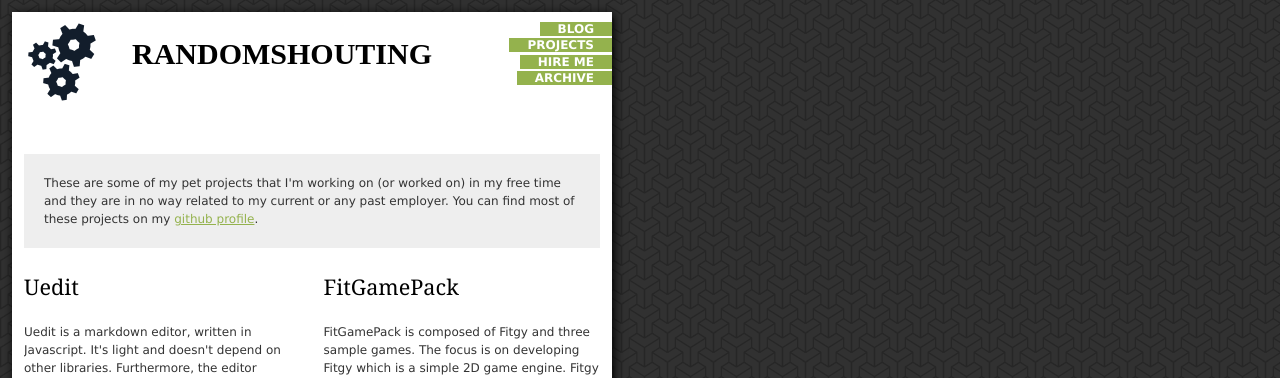
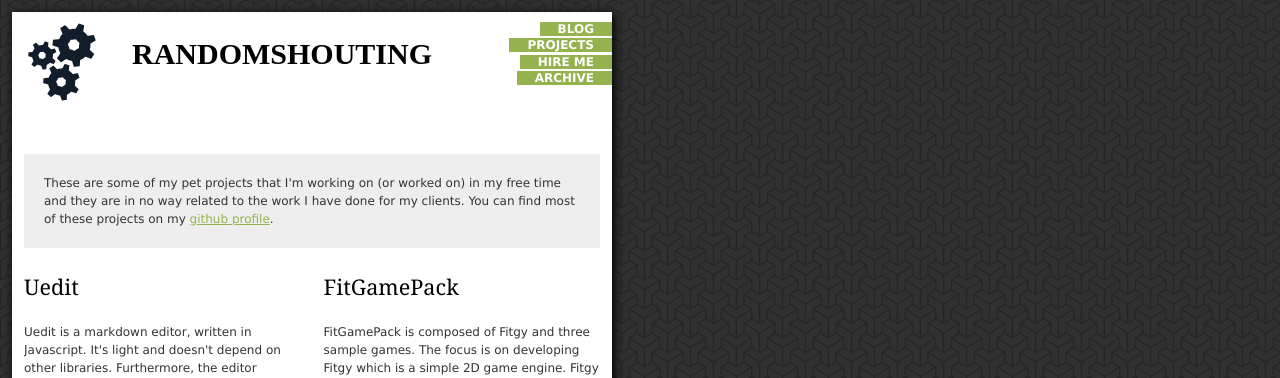
Before and after one commit to amir-hadzic/amir-hadzic.github.com, a Jekyll site: the page built from projects.html, in a window 1280 px wide. Shown: the top 378 px of the page. Built offline with Jekyll 4.4.1, drawn with Linux system fonts in a browser that asks for light colours; some web fonts are replaced.

Commit message:
Update message on projects page

```diff
--- a/projects.html
+++ b/projects.html
@@ -3,7 +3,7 @@
 title: Randomshouting | Amir Hadžić | Projects
 ---
 
-<p class="projects-headline">These are some of my pet projects that I'm working on (or worked on) in my free time and they are in no way related to my current or any past employer.
+<p class="projects-headline">These are some of my pet projects that I'm working on (or worked on) in my free time and they are in no way related to the work I have done for my clients.
 You can find most of these projects on my <a href="http://www.github.com/amir-hadzic">github profile</a>.</p>
 
 
```
